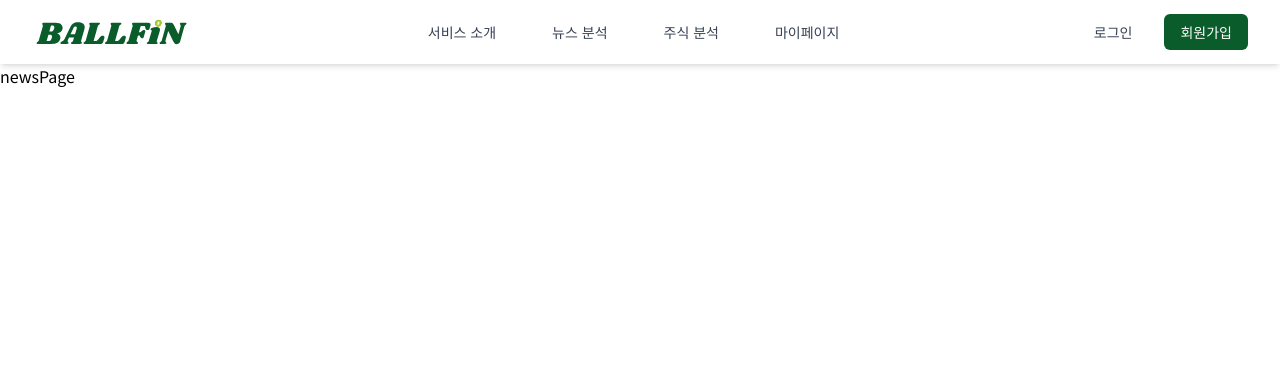
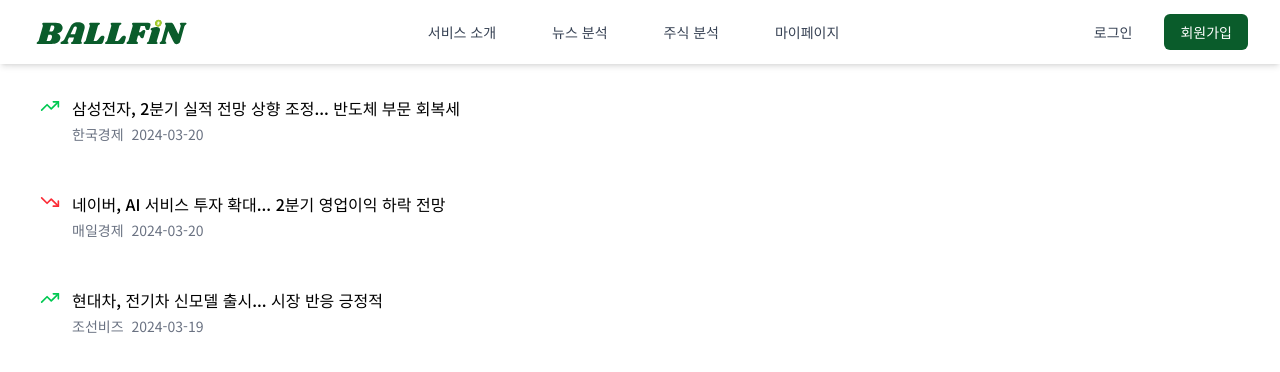
Before and after one commit to BALLFiN/BALLFiN-FE, a React (Vite) app: page /news in a window 1280 px wide. Shown: the top 372 px of the page. Built offline with nearby package versions, Linux system fonts and the light colour scheme; a web font is replaced by a local one.

Commit message:
🎨: 뉴스 분석 페이지 기본 ui

```diff
--- a/src/pages/news/newsPage.tsx
+++ b/src/pages/news/newsPage.tsx
@@ -1,3 +1,171 @@
-export default function newsPage() {
-  return <div>newsPage</div>;
+import React, { useState } from "react";
+import {
+  ChevronRight,
+  TrendingUp,
+  TrendingDown,
+  AlertCircle,
+} from "lucide-react";
+
+interface NewsItem {
+  id: number;
+  title: string;
+  source: string;
+  date: string;
+  impact: "positive" | "negative" | "neutral";
+  summary: string;
+  analysis: string;
 }
+
+const mockNews: NewsItem[] = [
+  {
+    id: 1,
+    title: "삼성전자, 2분기 실적 전망 상향 조정... 반도체 부문 회복세",
+    source: "한국경제",
+    date: "2024-03-20",
+    impact: "positive",
+    summary:
+      "삼성전자가 2분기 실적 전망을 상향 조정했다. 반도체 부문의 회복세가 예상보다 빠르게 진행되고 있다는 분석이다.",
+    analysis:
+      "이 뉴스는 삼성전자의 실적 개선을 시사하는 긍정적인 신호입니다. 반도체 시장의 회복세가 예상보다 빠르게 진행되고 있어 주가 상승 요인으로 작용할 수 있습니다. 특히 메모리 반도체 가격의 상승세가 지속되고 있어 수익성 개선이 기대됩니다.",
+  },
+  {
+    id: 2,
+    title: "네이버, AI 서비스 투자 확대... 2분기 영업이익 하락 전망",
+    source: "매일경제",
+    date: "2024-03-20",
+    impact: "negative",
+    summary:
+      "네이버가 AI 서비스 개발을 위한 투자를 확대하면서 단기적으로 영업이익이 하락할 것으로 전망된다.",
+    analysis:
+      "이 뉴스는 네이버의 단기 실적 악화를 시사하는 부정적인 신호입니다. AI 서비스 개발을 위한 투자 확대는 장기적인 성장을 위한 전략이지만, 단기적으로는 영업이익 하락을 야기할 수 있습니다. 투자자들은 장기적 관점에서의 성장성과 단기 실적 악화 사이의 균형을 고려해야 합니다.",
+  },
+  {
+    id: 3,
+    title: "현대차, 전기차 신모델 출시... 시장 반응 긍정적",
+    source: "조선비즈",
+    date: "2024-03-19",
+    impact: "positive",
+    summary:
+      "현대차가 새로운 전기차 모델을 출시했으며, 초기 시장 반응이 매우 긍정적이다.",
+    analysis:
+      "이 뉴스는 현대차의 전기차 경쟁력 강화를 시사하는 긍정적인 신호입니다. 새로운 모델의 성공적인 출시는 전기차 시장에서의 시장점유율 확대와 수익성 개선을 기대할 수 있게 합니다. 특히 긍정적인 초기 반응은 향후 판매 실적 상승으로 이어질 가능성이 높습니다.",
+  },
+];
+
+export default function NewsPage() {
+  const [selectedNews, setSelectedNews] = useState<NewsItem | null>(null);
+
+  const handleNewsClick = (news: NewsItem) => {
+    if (selectedNews?.id === news.id) {
+      setSelectedNews(null);
+    } else {
+      setSelectedNews(news);
+    }
+  };
+
+  const getImpactIcon = (impact: NewsItem["impact"]) => {
+    switch (impact) {
+      case "positive":
+        return <TrendingUp className="w-5 h-5 text-green-500" />;
+      case "negative":
+        return <TrendingDown className="w-5 h-5 text-red-500" />;
+      default:
+        return <AlertCircle className="w-5 h-5 text-gray-500" />;
+    }
+  };
+
+  return (
+    <div className="flex h-screen bg-gray-50 overflow-hidden">
+      {/* 뉴스 목록 */}
+      <div
+        className={`fixed top-0 left-0 w-full h-full bg-white transition-all duration-500 ease-in-out ${
+          selectedNews ? "w-1/2" : "w-full"
+        }`}
+      >
+        <div className="p-6 h-full overflow-y-auto">
+          <h1 className="text-2xl font-bold text-gray-900 mb-6">최신 뉴스</h1>
+          <div className="space-y-4">
+            {mockNews.map((news) => (
+              <div
+                key={news.id}
+                onClick={() => handleNewsClick(news)}
+                className={`p-4 rounded-lg cursor-pointer transition-all ${
+                  selectedNews?.id === news.id
+                    ? "bg-[#0A5C2B] text-white"
+                    : "bg-white hover:bg-gray-50"
+                }`}
+              >
+                <div className="flex items-start gap-3">
+                  {getImpactIcon(news.impact)}
+                  <div>
+                    <h2 className="font-medium mb-1">{news.title}</h2>
+                    <div className="flex items-center gap-2 text-sm">
+                      <span
+                        className={
+                          selectedNews?.id === news.id
+                            ? "text-white/80"
+                            : "text-gray-500"
+                        }
+                      >
+                        {news.source}
+                      </span>
+                      <span
+                        className={
+                          selectedNews?.id === news.id
+                            ? "text-white/80"
+                            : "text-gray-500"
+                        }
+                      >
+                        {news.date}
+                      </span>
+                    </div>
+                  </div>
+                </div>
+              </div>
+            ))}
+          </div>
+        </div>
+      </div>
+
+      {/* 뉴스 상세 */}
+      <div
+        className={`fixed top-0 right-0 w-1/2 h-full bg-gray-50 transition-all duration-500 ease-in-out transform ${
+          selectedNews ? "translate-x-0" : "translate-x-full"
+        }`}
+      >
+        <div className="p-6 h-full overflow-y-auto">
+          {selectedNews ? (
+            <div className="space-y-6">
+              <div className="flex items-center gap-2">
+                {getImpactIcon(selectedNews.impact)}
+                <h2 className="text-xl font-bold text-gray-900">
+                  {selectedNews.title}
+                </h2>
+              </div>
+
+              <div className="flex items-center gap-2 text-sm text-gray-500">
+                <span>{selectedNews.source}</span>
+                <span>•</span>
+                <span>{selectedNews.date}</span>
+              </div>
+
+              <div className="bg-white rounded-lg p-6 shadow-sm">
+                <h3 className="font-semibold text-gray-900 mb-2">뉴스 요약</h3>
+                <p className="text-gray-600">{selectedNews.summary}</p>
+              </div>
+
+              <div className="bg-white rounded-lg p-6 shadow-sm">
+                <h3 className="font-semibold text-gray-900 mb-2">AI 분석</h3>
+                <p className="text-gray-600">{selectedNews.analysis}</p>
+              </div>
+            </div>
+          ) : (
+            <div className="h-full flex items-center justify-center text-gray-500">
+              뉴스를 선택해주세요
+            </div>
+          )}
+        </div>
+      </div>
+    </div>
+  );
+}
```
